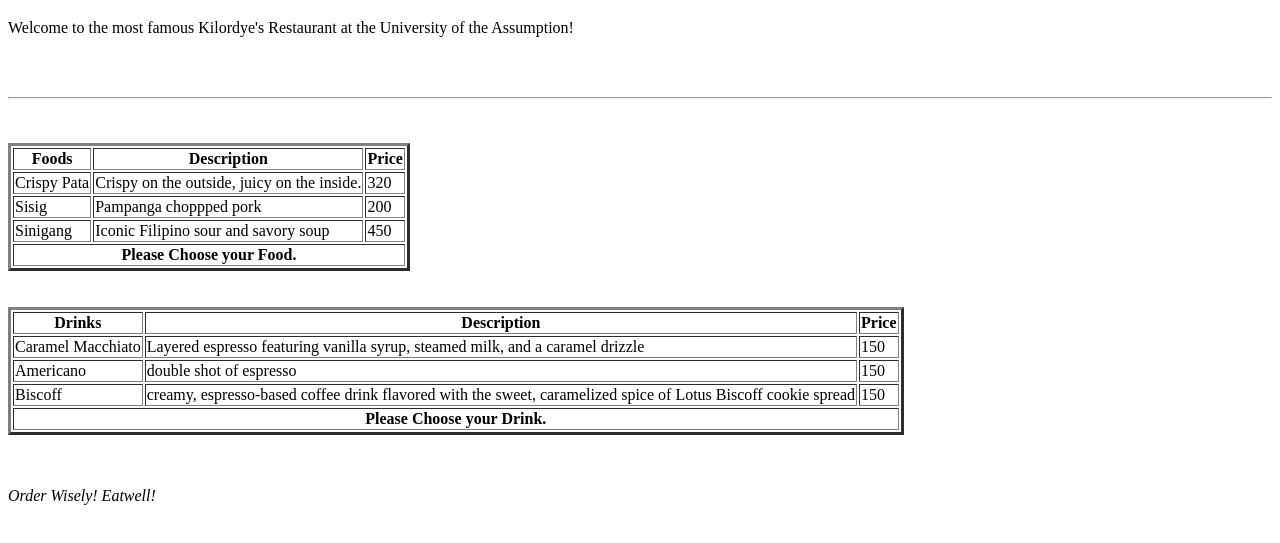
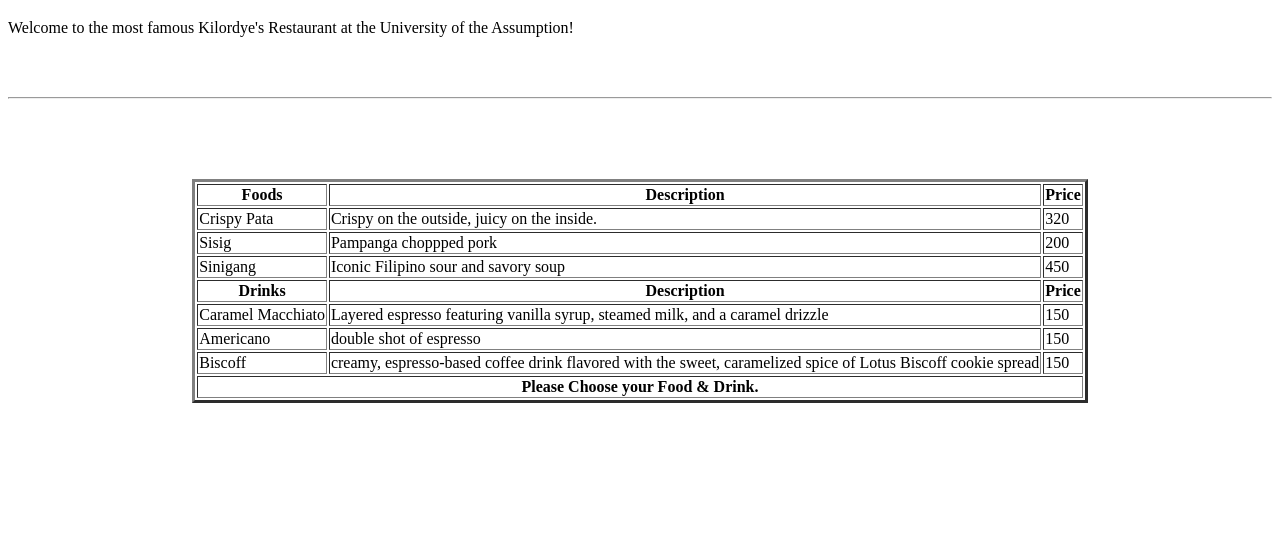
Before and after one commit to Kilordye/SALAZAR-SD2, a plain HTML site: page Session4/Activity2.html in a window 1280 px wide. Shown: the part 61-604 px from the top of the page. Drawn offline with Linux system fonts and the light colour scheme.

Commit message:
Added Activity 2

```diff
--- a/Session4/Activity2.html
+++ b/Session4/Activity2.html
@@ -12,7 +12,7 @@
     <br><br>
     <hr>
     <br><br>
-    <table border="3">
+    <table border="3" style="margin-left: auto; margin-right: auto;">
         <thead>
             <tr>
                 <th>Foods</th>
@@ -39,16 +39,6 @@
             </tr>
         </tbody>
 
-        <tfoot>
-            <tr>
-                <th colspan="4">Please Choose your Food.</th>
-            </tr>
-        </tfoot>
-    </table>
-
-    <br><br>
-
-    <table border="3">
         <thead>
             <tr>
                 <th>Drinks</th>
@@ -77,12 +67,12 @@
 
         <tfoot>
             <tr>
-                <th colspan="4">Please Choose your Drink.</th>
+                <th colspan="4">Please Choose your Food & Drink.</th>
             </tr>
+            <br><br>
         </tfoot>
+
     </table>
 
-    <br><br>
-    <p><em>Order Wisely! Eatwell!</em></p>
 </body>
 </html>
```
